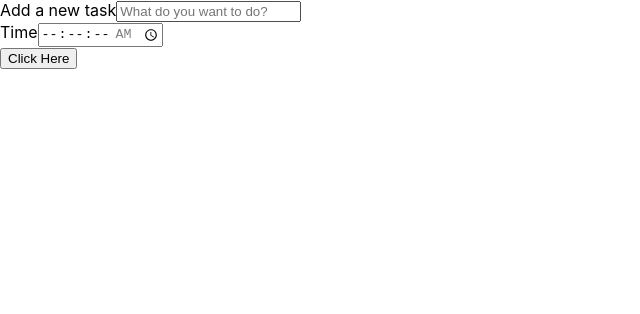
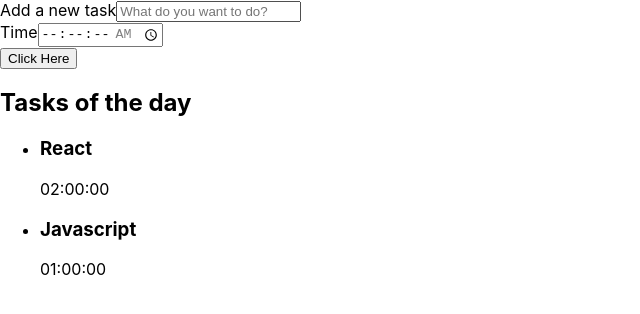
Before and after one commit to eduardojigub/react-with-ts-alura, a React (Create React App) app in the folder alura-studies/: page / in a window 1280 px wide. Shown: the top 314 px of the page, without its empty margins (0-640 px from the left). Built offline with nearby package versions, Linux system fonts and the light colour scheme; the HTML template or start-up script is replaced by a standard one.

Commit message:
feat: hardcoding list

```diff
--- a/alura-studies/src/App.tsx
+++ b/alura-studies/src/App.tsx
@@ -1,10 +1,12 @@
-import React from 'react';
-import Form from './components/Forms';
+import React from "react";
+import Form from "./components/Forms";
+import List from "./components/List";
 
 function App() {
   return (
     <div className="App">
       <Form />
+      <List />
     </div>
   );
 }
--- a/alura-studies/src/components/Button/index.tsx
+++ b/alura-studies/src/components/Button/index.tsx
@@ -1,4 +1,4 @@
-import React from 'react';
+import React from "react";
 
 class Button extends React.Component {
   render(): React.ReactNode {
@@ -6,7 +6,7 @@
       <>
         <button>Click Here</button>
       </>
-        )
+    );
   }
 }
 
--- /dev/null
+++ b/alura-studies/src/components/List/index.tsx
@@ -0,0 +1,21 @@
+import React from "react";
+
+const List = () => {
+  return (
+    <aside>
+      <h2>Tasks of the day</h2>
+      <ul>
+        <li>
+          <h3>React </h3>
+          <span>02:00:00</span>
+        </li>
+        <li>
+          <h3>Javascript</h3>
+          <span>01:00:00</span>
+        </li>
+      </ul>
+    </aside>
+  );
+};
+
+export default List;
```
Also changed, not shown: alura-studies/src/components/Forms/index.tsx (+2 -6 lines), alura-studies/src/index.tsx (+5 -5 lines). Lines whose indentation alone changed are shown as unchanged.
